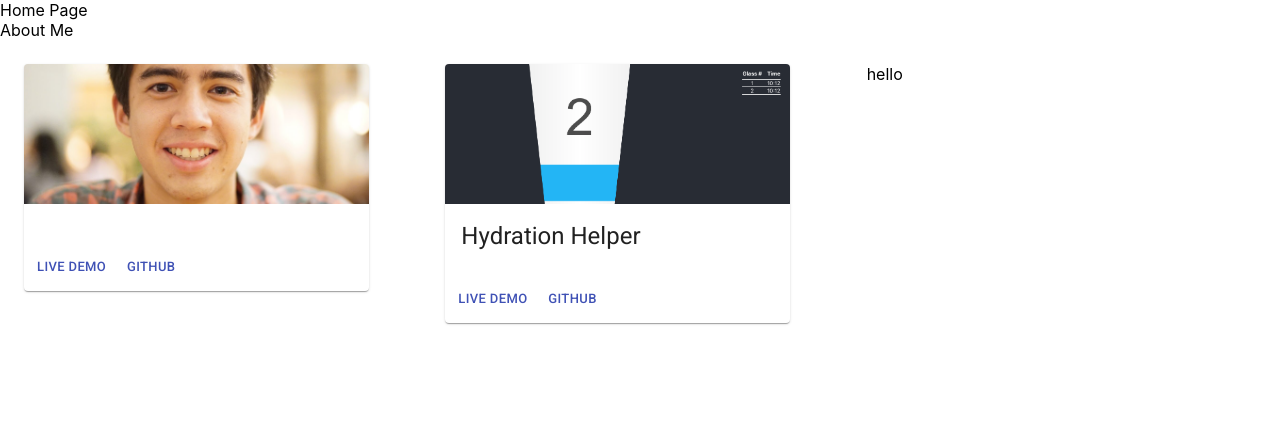
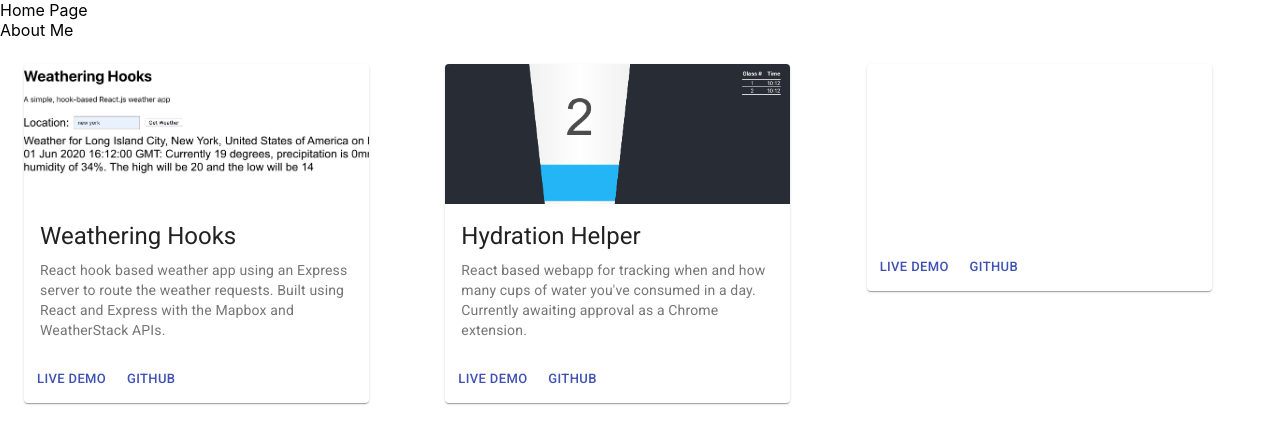
Before and after one commit to mobrien829/personal-website, a React (Create React App) app: page / in a window 1280 px wide. Shown: the top 444 px of the page. Built offline with nearby package versions, Linux system fonts and the light colour scheme.

Commit message:
added weathering hooks to portfolio

```diff
--- a/src/projects-grid.js
+++ b/src/projects-grid.js
@@ -3,12 +3,22 @@ import { Grid } from "@material-ui/core";
 import ProjectCard from "./project-card";
 import ProfilePic from "./IMG_0808.png";
 import WaterPic from "./hydration-image.png";
+import WeatherPic from "./weathering-hooks.png";
+import "./App.css";
 
 const ProjectGrid = () => {
   return (
     <Grid container spacing={4} style={{ padding: "24px" }}>
       <Grid key={1} item xs={12} sm={6} md={4} lg={4} xl={3}>
-        <ProjectCard thumbnail={ProfilePic} />
+        <ProjectCard
+          thumbnail={WeatherPic}
+          projectName={"Weathering Hooks"}
+          liveDemo={"https://hooks-n-weather.herokuapp.com/"}
+          githubUrl={"https://github.com/mobrien829/react-weather-hooks"}
+          description={
+            "React hook based weather app using an Express server to route the weather requests. Built using React and Express with the Mapbox and WeatherStack APIs."
+          }
+        />
       </Grid>
       <Grid key={2} item xs={12} sm={6} md={4} lg={4} xl={3}>
         <ProjectCard
@@ -16,10 +26,13 @@ const ProjectGrid = () => {
           projectName={"Hydration Helper"}
           liveDemo={"https://hydration-helper.herokuapp.com/"}
           githubUrl={"https://github.com/mobrien829/hydration-extension"}
+          description={
+            "React based webapp for tracking when and how many cups of water you've consumed in a day. Currently awaiting approval as a Chrome extension."
+          }
         />
       </Grid>
       <Grid key={3} item xs={12} sm={6} md={4} lg={4} xl={3}>
-        <div>hello</div>
+        <ProjectCard />
       </Grid>
     </Grid>
   );
```
Also changed, not shown: src/App.css (line endings or trailing spaces), src/weathering-hooks.png (added).
